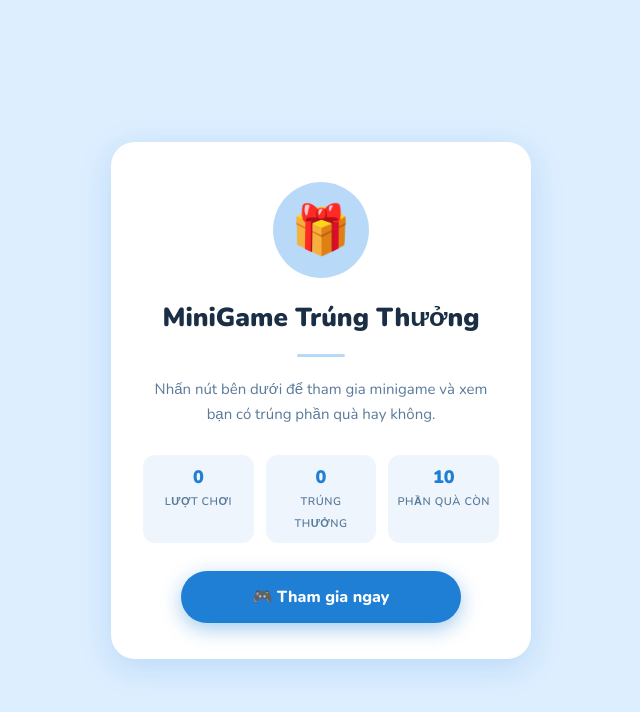
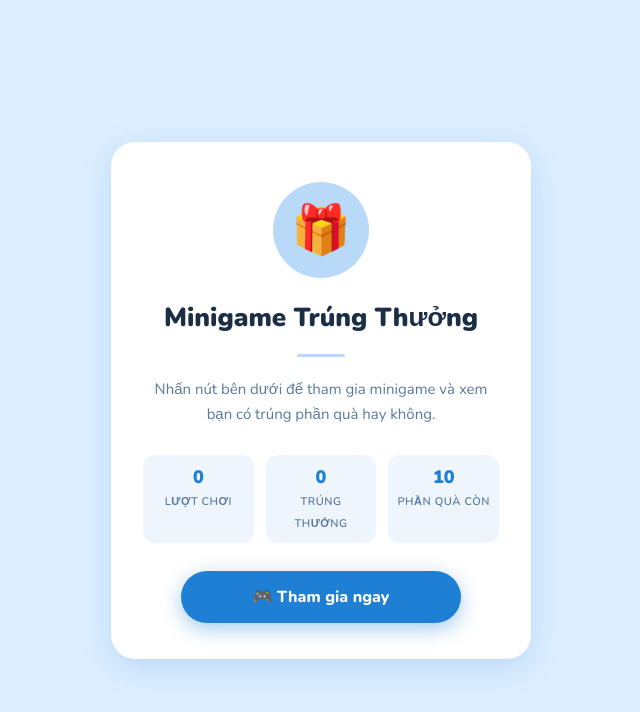
Before and after one commit to singuyen0312e9/minigame-tus, a website: page public/index.html in a window 1280 px wide. Shown: the whole page, without its empty margins (319-959 px from the left). Drawn offline with nearby package versions, Linux system fonts and the light colour scheme; no server answers.

Commit message:
fix G cho tus

```diff
--- a/public/index.html
+++ b/public/index.html
@@ -284,7 +284,7 @@
   <div class="card">
     <div class="icon-wrap blue">🎁</div>
 
-    <h1>MiniGame Trúng Thưởng</h1>
+    <h1>Minigame Trúng Thưởng</h1>
     <div class="divider"></div>
     <p class="desc">Nhấn nút bên dưới để tham gia minigame và xem bạn có trúng phần quà hay không.</p>
 
```
